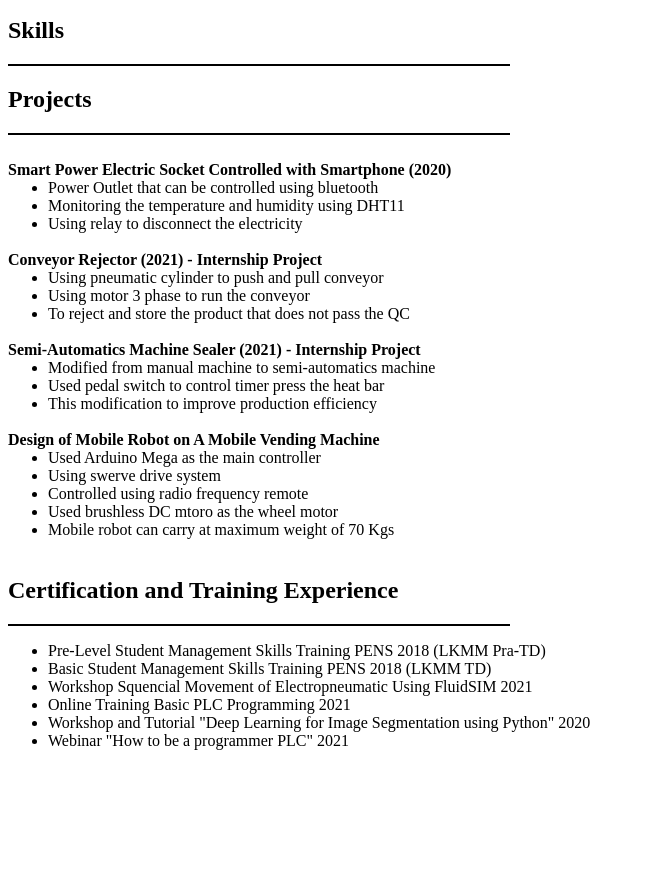
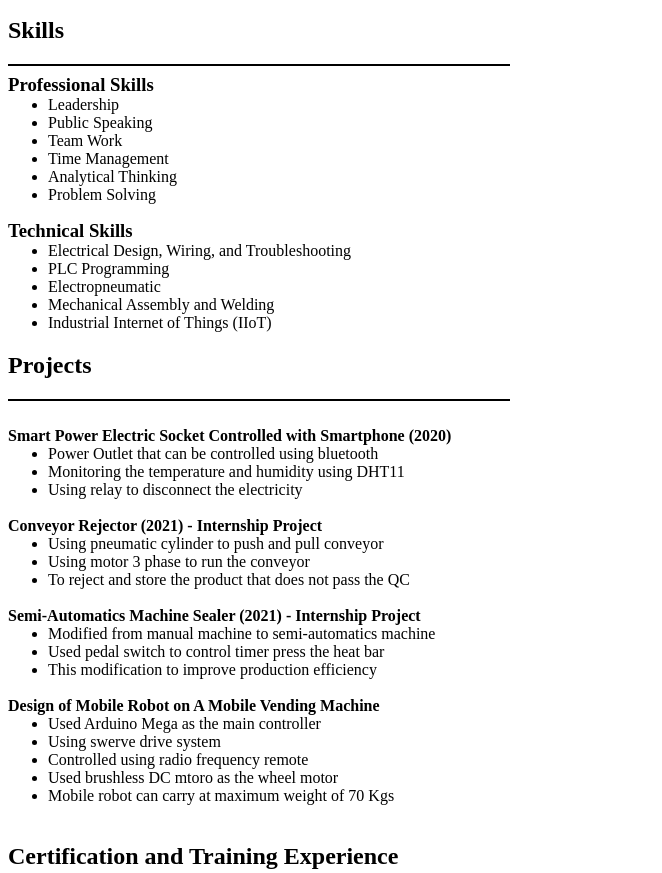
Before and after one commit to vinmarcell/vinmarcell.github.io, a plain HTML site: page index.html in a window 1280 px wide. Shown: the part 1212-2085 px from the top of the page, without its empty margins (0-662 px from the left). Before the commit the page ends 1978 px from the top, so only its background shows below. Drawn offline with Linux system fonts and the light colour scheme.

Commit message:
Added Skills
Update skills tab

```diff
--- a/index.html
+++ b/index.html
@@ -87,6 +87,24 @@
     </ul>
     <h2>Skills</h2>
     <hr color=black width=500 align="left">
+    <h3 style="padding:0px; margin:0px">Professional Skills</h3>
+    <ul style="margin-top:0px">
+        <li>Leadership</li>
+        <li>Public Speaking</li>
+        <li>Team Work</li>
+        <li>Time Management</li>
+        <li>Analytical Thinking</li>
+        <li>Problem Solving</li>
+    </ul>
+    <h3 style="padding:0px; margin:0px">Technical Skills</h3>
+    <ul style="margin:0px">
+        <li>Electrical Design, Wiring, and Troubleshooting</li>
+        <li>PLC Programming</li>
+        <li>Electropneumatic</li>
+        <li>Mechanical Assembly and Welding</li>
+        <li>Industrial Internet of Things (IIoT)</li>
+    </ul>
+
 
     <h2>Projects</h2>
     <hr color=black width=500 align="left"><br>
```
